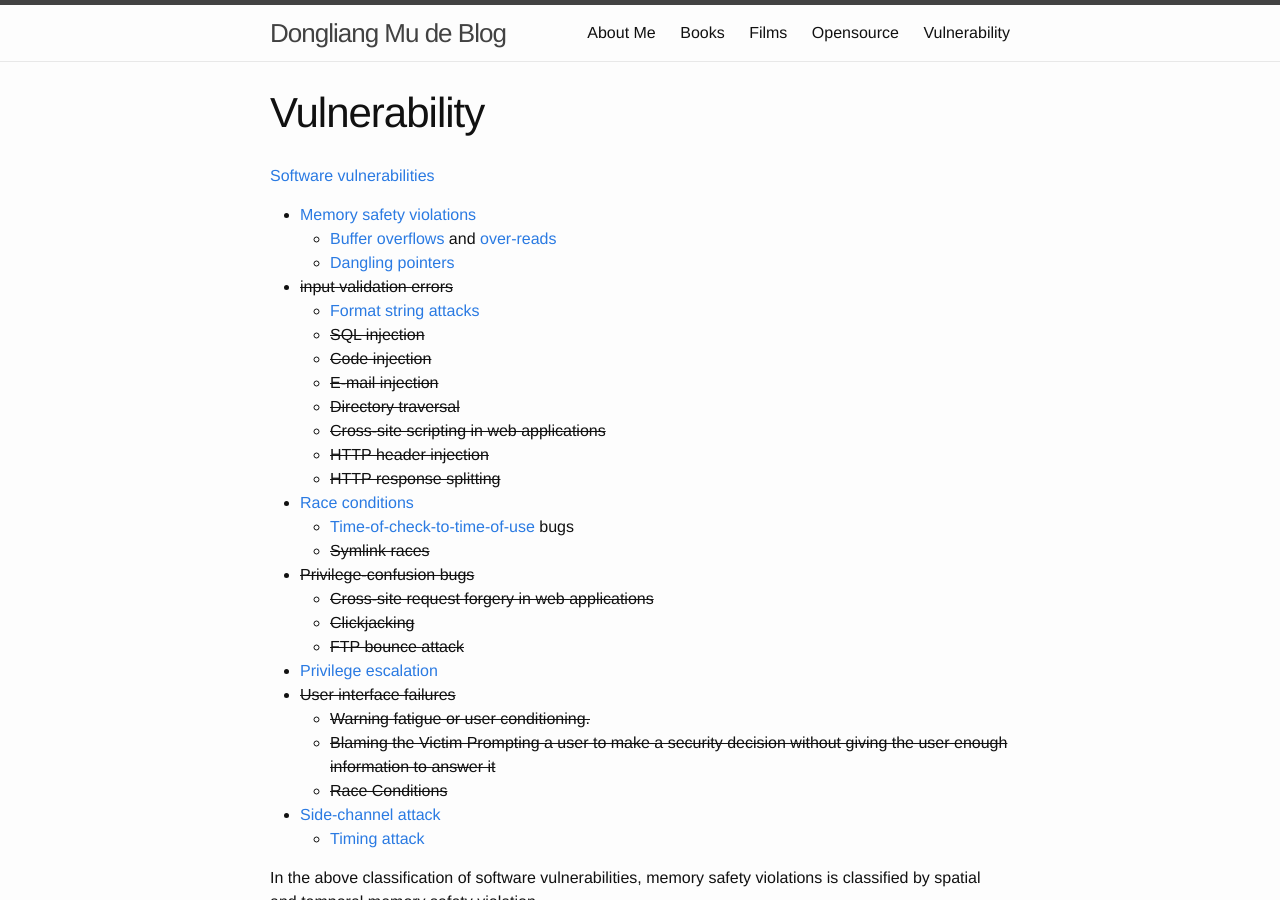
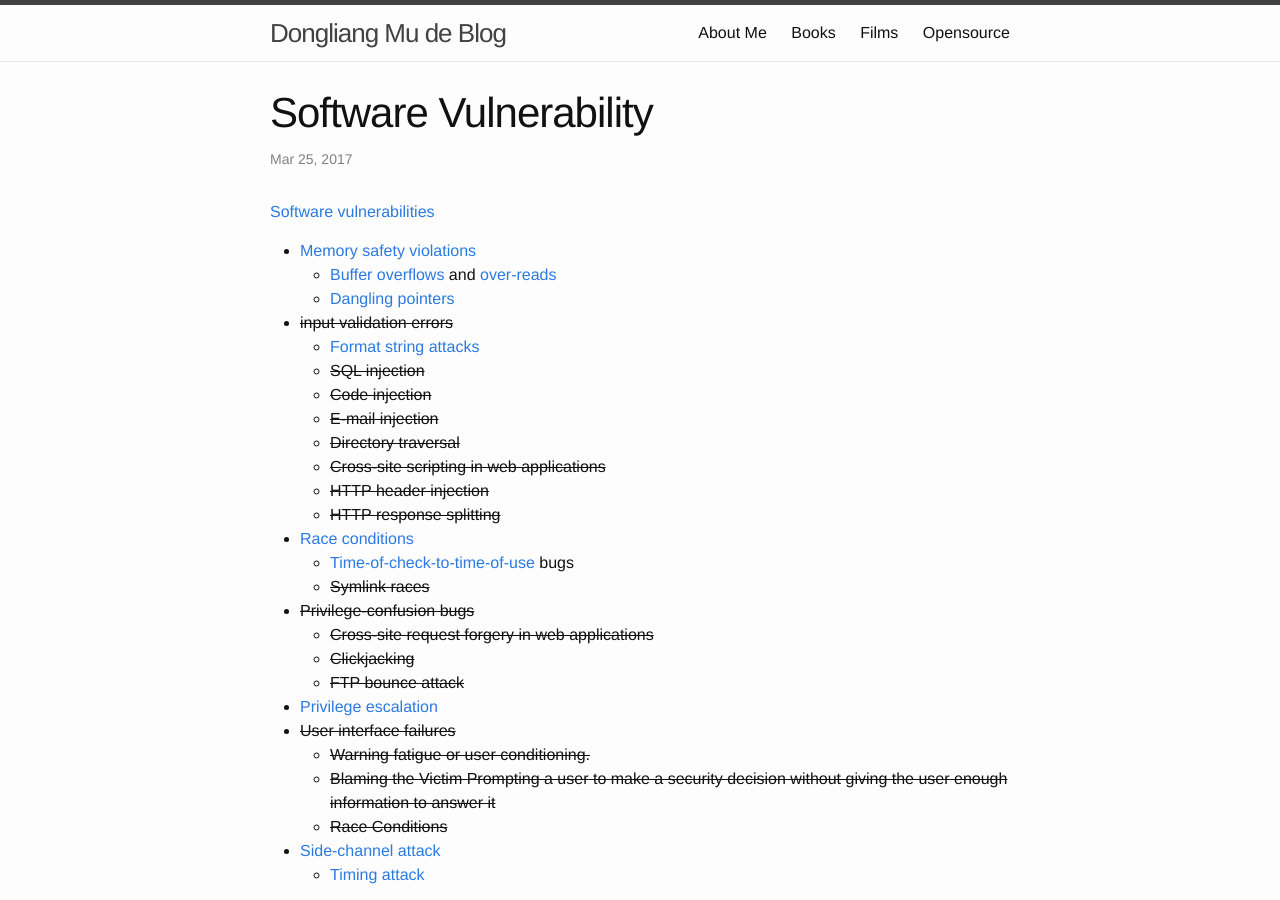
Before and after one commit to mudongliang/mudongliang.github.io, a Jekyll site: the page built from _posts/2017-03-25-software-vulnerability.md, in a window 1280 px wide and 900 px high. Built offline with Jekyll 4.4.1, drawn with Linux system fonts in a browser that asks for light colours.

```diff
--- a/vulnerability/vulnerability.md
+++ b/_posts/2017-03-25-software-vulnerability.md
@@ -1,7 +1,10 @@
 ---
-layout: page
-title: Vulnerability
-permalink: /vulnerability/
+layout: post
+title: "Software Vulnerability"
+date: 2017-03-25
+description: ""
+category:
+tags: []
 ---
 
 [Software vulnerabilities](https://en.wikipedia.org/wiki/Vulnerability_(computing)#Software_vulnerabilities)
```
